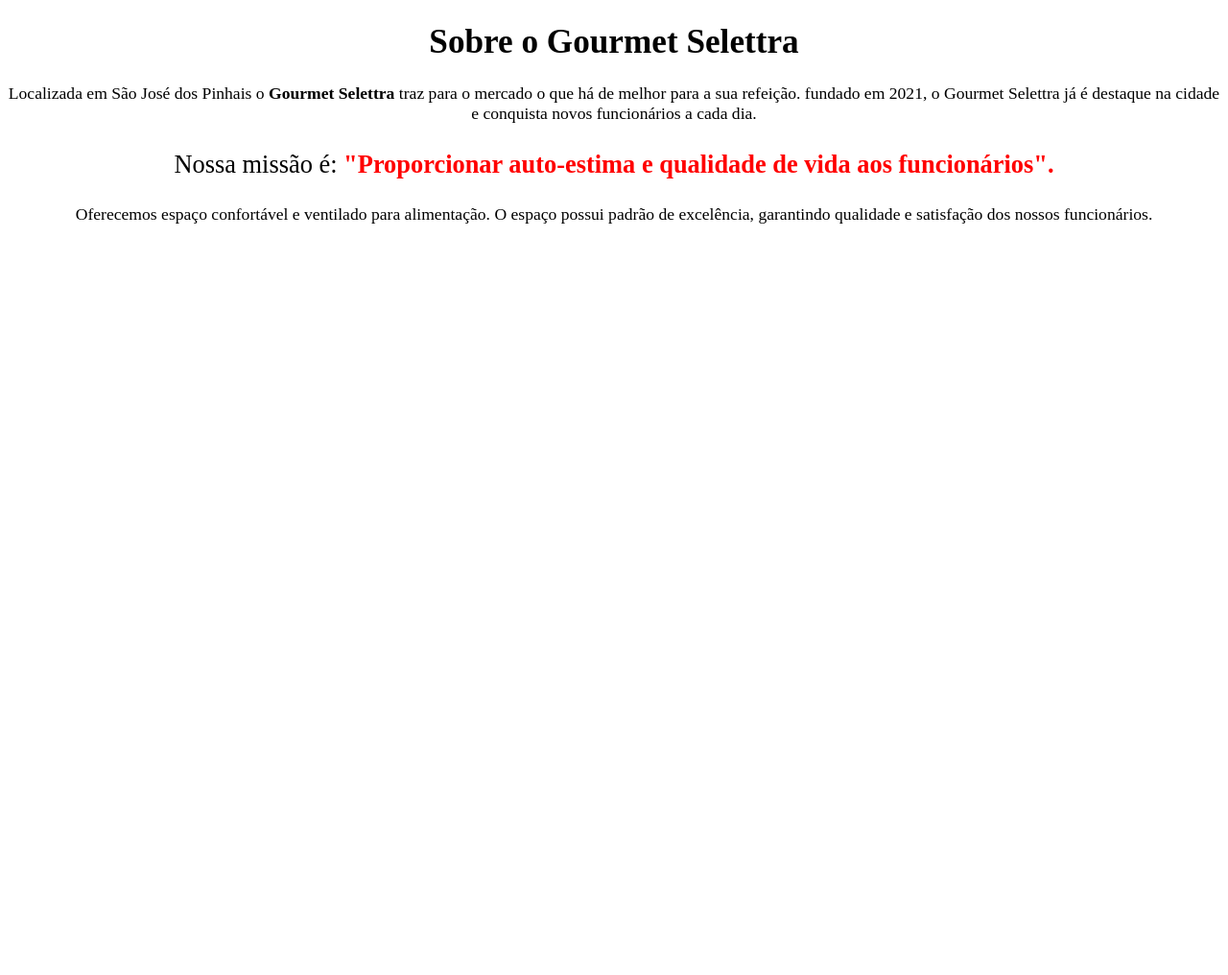
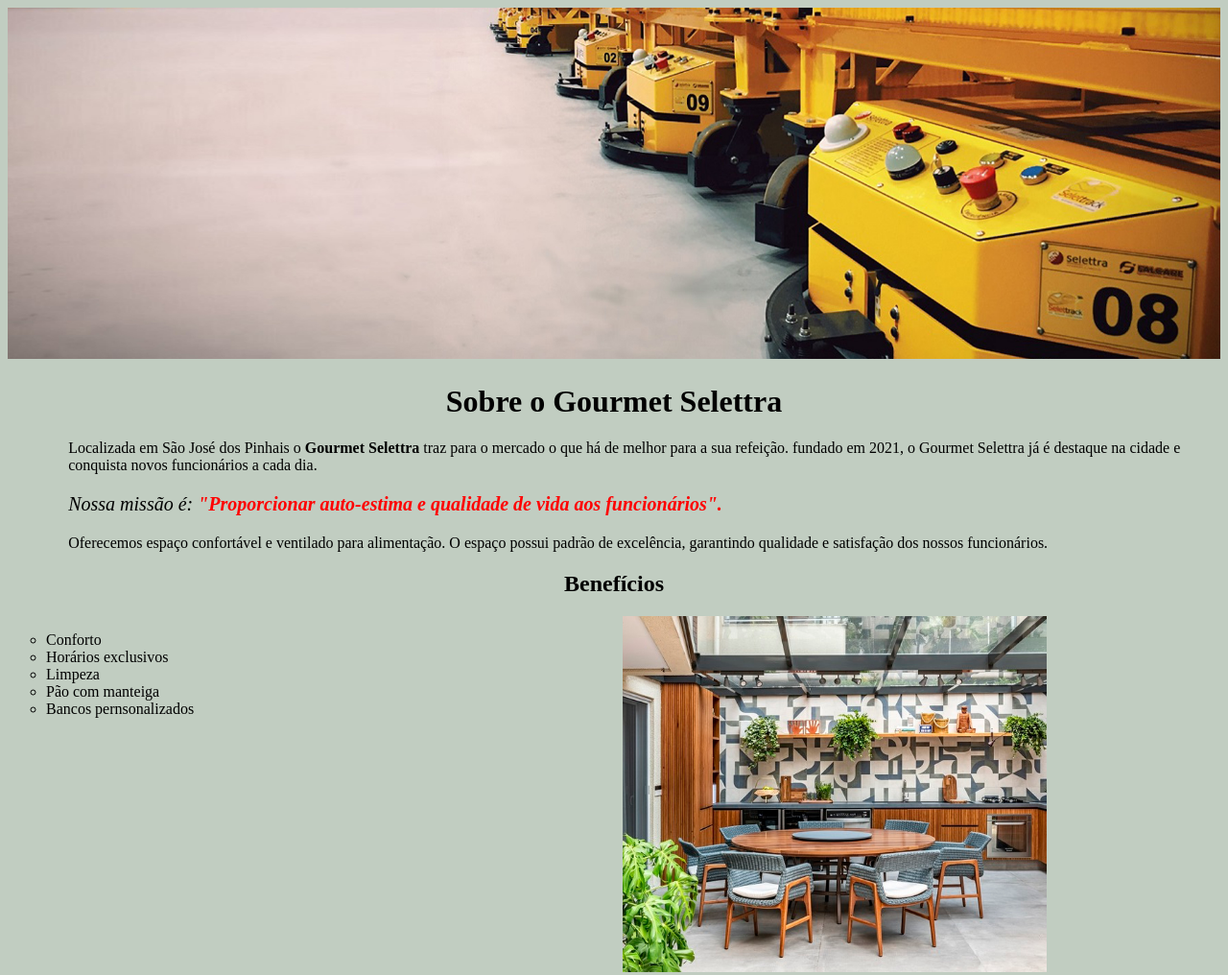
Before and after one commit to GabrielP0rt0/CodeSelettraGourmet, a plain HTML site: page Index.html in a window 1280 px wide. Shown: the whole page at 96% size. Before the commit the page ends 800 px from the top, so only its background shows below. Drawn offline with Linux system fonts and the light colour scheme.

Commit message:
atualização 15/07

```diff
--- a/Css/Style.css
+++ b/Css/Style.css
@@ -1,7 +1,11 @@
-
+body{
+    background-color: #c1cdc1;
+}
+.banner{
+    width: 100% ;
+}
 a{
-    text-align: center;
-    font-size: 110%;
+    text-align: left;
 }
 
 b{
@@ -9,5 +13,20 @@ b{
 }
 
 c{
-    font-size: 150%;
+    font-size: 20px;
 }
+
+.beneficios{
+    display: inline-block;
+    margin-right: 35%;
+    vertical-align: top;
+    list-style: circle;
+}
+
+.beneficiosimg{
+    width: 35%;
+}
+
+p{
+    padding-left: 5%;
+}
--- a/Index.html
+++ b/Index.html
@@ -4,25 +4,37 @@
 
     <head lang="pt-br">
         <meta charset="UTF-8">
+        <link rel="shortcut icon" href="./img/favicon.ico" type="image/x-ico" />
         <title>Espaço Gourmet</title>
         <link rel="stylesheet" href="./Css/Style.css"
+
     </head>
 
     <body>
+
+        <img class="banner" src="./img/banner.jpg">
+        <h1 style="text-align: center;">Sobre o Gourmet Selettra </h1>
         <a>
-            <h1>Sobre o Gourmet Selettra </h1>
-
             <p>Localizada em São José dos Pinhais o <strong>Gourmet Selettra</strong > traz para o mercado o que há de melhor para a sua refeição.
             fundado em 2021, o Gourmet Selettra já é destaque na cidade e conquista novos funcionários a cada dia.</p>
 
                 <c>
-                    <p>Nossa missão é: <strong><b>"Proporcionar auto-estima e qualidade de vida aos funcionários".</b></strong></p>
+                    <p><em>Nossa missão é: <strong><b>"Proporcionar auto-estima e qualidade de vida aos funcionários". </em></b></strong></p>
                 </c>
 
             <p>Oferecemos espaço confortável e ventilado para alimentação. O espaço possui padrão de excelência, garantindo
             qualidade e satisfação dos nossos funcionários.</p>
+        </a>
+        <h2 style="text-align: center;">Benefícios</h2>
+        <ul class="beneficios">
+            <li>Conforto</li>
+            <li>Horários exclusivos</li>
+            <li>Limpeza</li>
+            <li>Pão com manteiga</li>
+            <li>Bancos pernsonalizados</li>
+        </ul>
 
-        </a>
+        <img class="beneficiosimg" src="./img/beneficios.jpg" >
     </body>
 
 
```
Also changed, not shown: img/android-chrome-192x192.png (added), img/android-chrome-512x512.png (added), img/aperto-de-mao.png (added), img/apple-touch-icon.png (added), img/banner.jpg (renamed from materiais de apoio/banner.jpg), img/beneficios.jpg (renamed from materiais de apoio/beneficios.jpg), img/favicon-16x16.png (added), img/favicon-32x32.png (added), img/favicon.ico (added), img/site.webmanifest (added).
